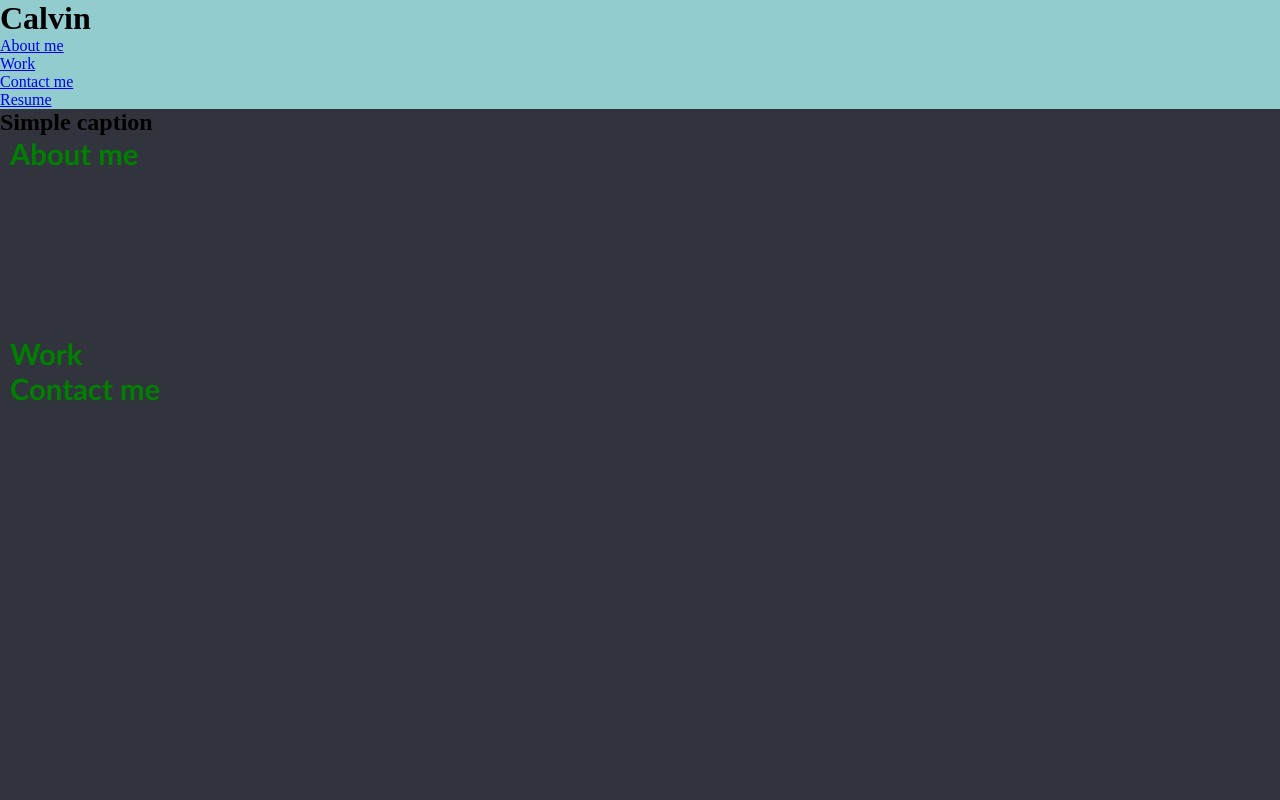
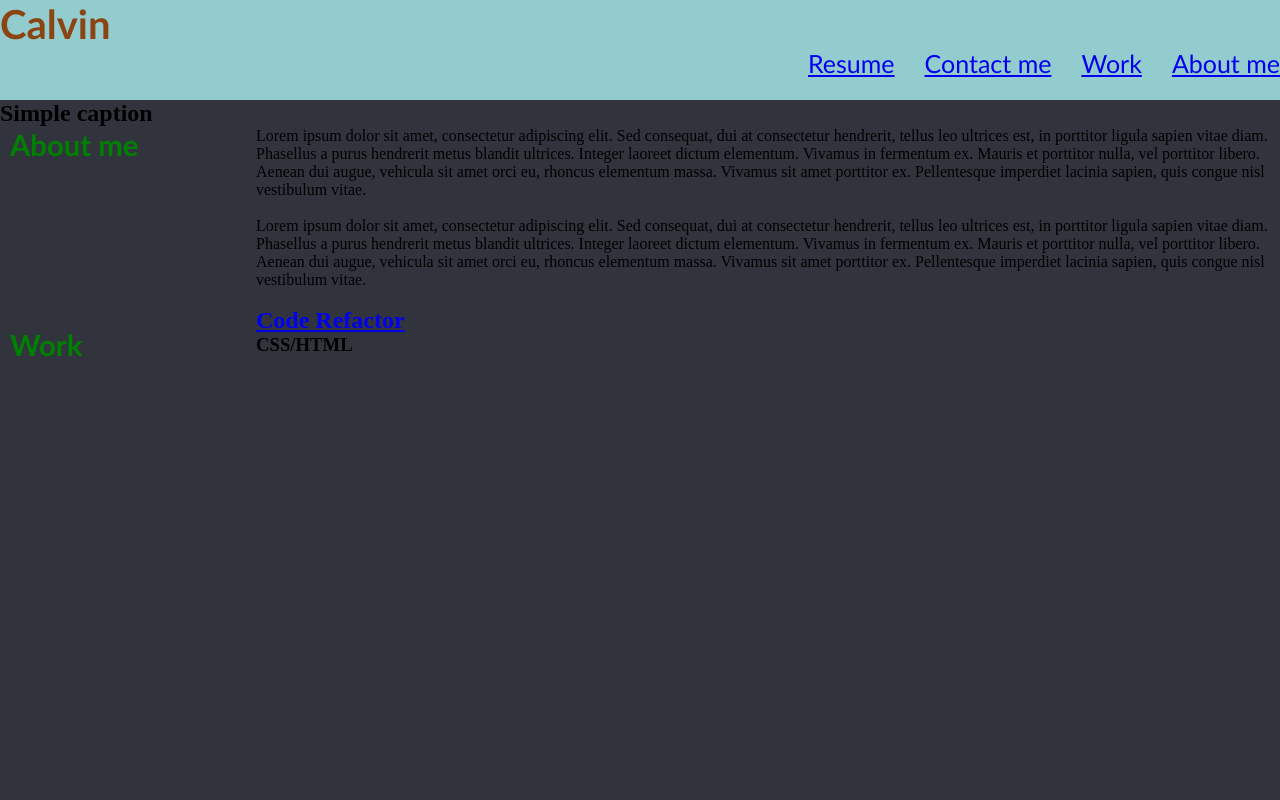
Before and after one commit to CalvinTurner10/Homework02_HTML-CSS-Professional-Portfolio, a plain HTML site: page index.html in a window 1280 px wide. Shown: the top 800 px of the page. Drawn offline with Linux system fonts and the light colour scheme.

```diff
--- a/Assets/stylesheet.css
+++ b/Assets/stylesheet.css
@@ -32,3 +32,34 @@
     min-height: 200px;
     margin-bottom: 50px;
 }
+
+.Work{
+    border-right: purple;
+    min-height: 900px;
+    margin-bottom: 50px;
+}
+.Contact-me{
+    border-right: red;
+    min-height: 75px;
+    margin-bottom: 30px;
+    padding-top: 30px;
+    padding-bottom: 100px;
+}
+
+header h1{
+    display: inline;
+    font-size: 40px;
+    color: saddlebrown;
+    font-family: 'Trebuchet MS', 'Lucida Sans Unicode', 'Lucida Grande', 'Lucida Sans', Arial, sans-serif;
+}
+
+nav ul{
+    list-style: none;
+}
+
+nav ul li{
+    float: right;
+    margin-left: 30px;
+    font-size: 25px;
+    font-family: 'Trebuchet MS', 'Lucida Sans Unicode', 'Lucida Grande', 'Lucida Sans', Arial, sans-serif;
+}
--- a/index.html
+++ b/index.html
@@ -29,10 +29,12 @@
             </ul>
         </nav>
       </header>
+
       <section class="background">
           <h2>Simple caption</h2>
           <figure class="Digital"></figure>
       </section>
+
       <aside>
           <section class="Description">
               <h1>About me</h1>
@@ -45,5 +47,24 @@
           </section>
       </aside>
 
+      <main>
+          <section class= "#About-me" alt ="#About-me" id="About-me">
+              <p>Lorem ipsum dolor sit amet, consectetur adipiscing elit. Sed consequat, dui at consectetur hendrerit, tellus leo ultrices est, in porttitor ligula sapien vitae diam. Phasellus a purus hendrerit metus blandit ultrices. Integer laoreet dictum elementum. Vivamus in fermentum ex. Mauris et porttitor nulla, vel porttitor libero. Aenean dui augue, vehicula sit amet orci eu, rhoncus elementum massa. Vivamus sit amet porttitor ex. Pellentesque imperdiet lacinia sapien, quis congue nisl vestibulum vitae.</p>
+              <br>
+              <p>Lorem ipsum dolor sit amet, consectetur adipiscing elit. Sed consequat, dui at consectetur hendrerit, tellus leo ultrices est, in porttitor ligula sapien vitae diam. Phasellus a purus hendrerit metus blandit ultrices. Integer laoreet dictum elementum. Vivamus in fermentum ex. Mauris et porttitor nulla, vel porttitor libero. Aenean dui augue, vehicula sit amet orci eu, rhoncus elementum massa. Vivamus sit amet porttitor ex. Pellentesque imperdiet lacinia sapien, quis congue nisl vestibulum vitae.</p>
+              <br>
+
+            </section>
+
+            <section class="Work" id="Work">
+                <div class = "Code-Refactor" alt ="Code-Refactor" id="Code-Refactor">
+                    <figure class="Refactoring">
+                        <h2><a href="https://github.com/CalvinTurner10/Homework01_HTML-CSS-Code-Refactor">Code Refactor</a></h2>
+                      <h3>CSS/HTML</h3>
+                    </figure>
+                </div>
+            </section>
+      </main>
+
 </body>
 </html>
```
